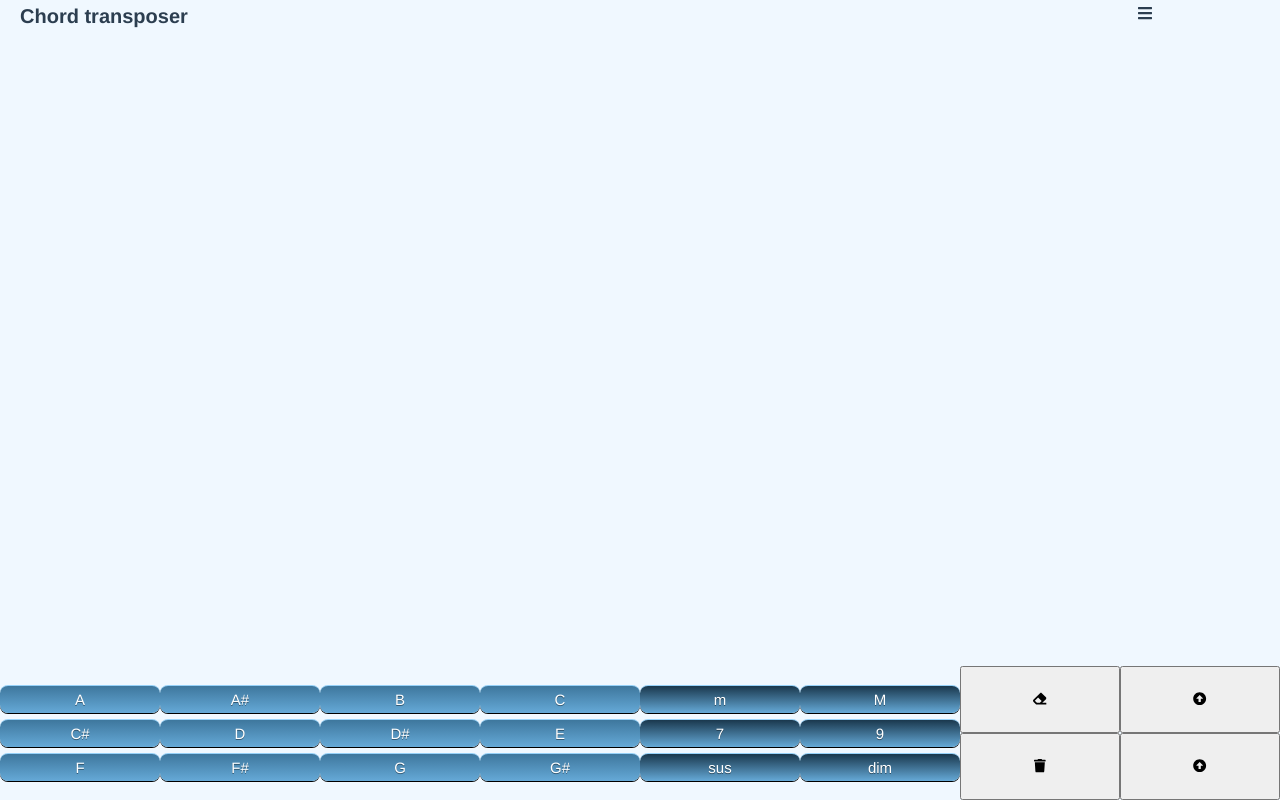
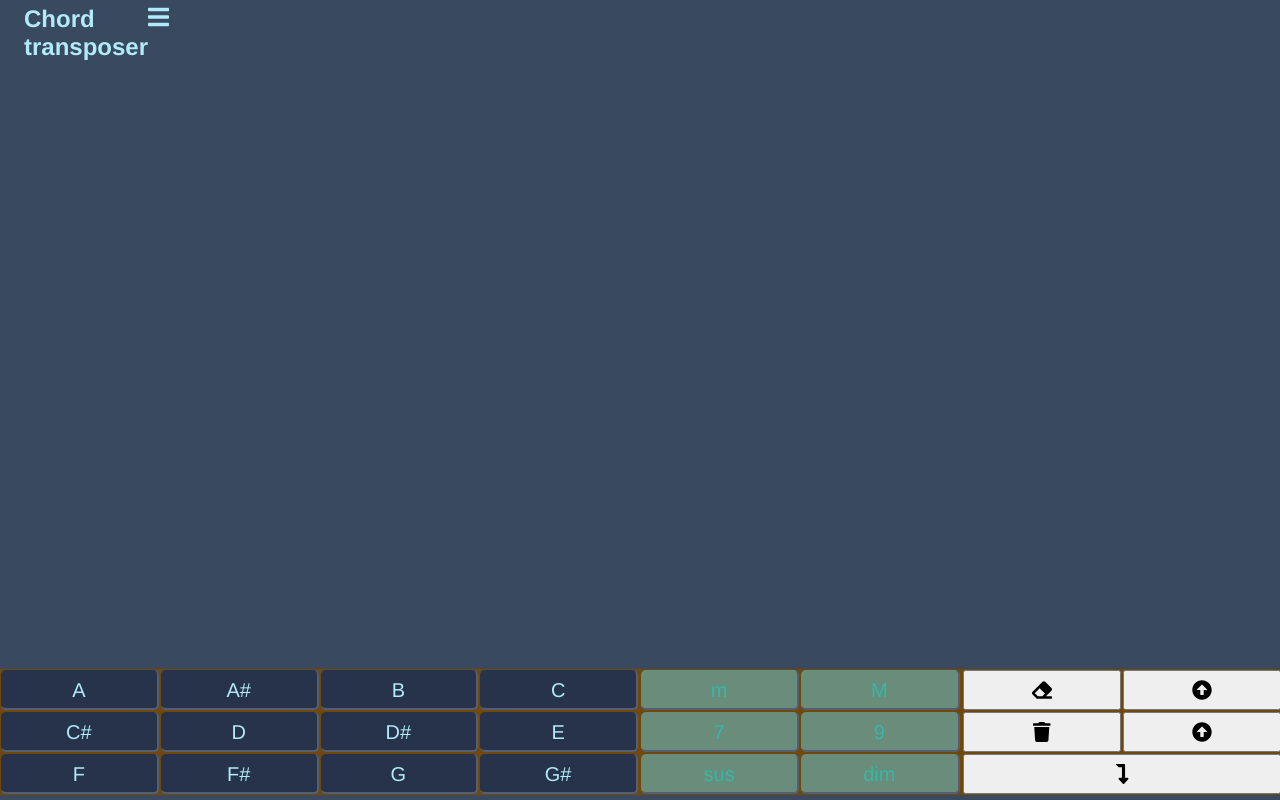
Before and after one commit to SergioMRib/chordConvert_Vue, a Vue app: page /#/ in a window 1280 px wide. Built offline with nearby package versions, Linux system fonts and the light colour scheme.

Commit message:
Changes in styling
clickables are at the bottom
Colors were changed
Used Grids to position chords, modifiers and buttons
Still to finish the new line implementation
(red background still)

```diff
--- a/src/App.vue
+++ b/src/App.vue
@@ -4,7 +4,6 @@
       <h1>Chord transposer</h1>
 
       <font-awesome-icon icon="bars" v-on:click="hideNav"/>
-
       <div id="nav" class="hidden" v-on:click="hideNav">
         <p><router-link to="/">Home</router-link></p>
         <p><router-link to="/about">About</router-link></p>
@@ -32,19 +31,22 @@ export default {
   -webkit-font-smoothing: antialiased;
   -moz-osx-font-smoothing: grayscale;
   text-align: center;
-  color: #2c3e50;
+  color: rgb(177, 234, 248);
   margin-top: 0px;
+  font-size: 20px;
 }
 
 header {
   display: grid;
-  grid-template-columns: 8fr 1fr;
+  grid-template-columns: 1fr 8fr 1fr;
+  justify-items: stretch;
+  align-items: stretch;
 }
 
 h1 {
   margin-top: 0px;
   margin-left: 1em;
-  font-size: 20px;
+  font-size: 1.2em;
   text-align: left;
   display: inline;
 }
@@ -61,10 +63,15 @@ h1 {
 .hidden {
   visibility: hidden;
 }
+.svg-inline--fa {
+    font-size: 1.2em;
+}
 
 body {
   margin: 5px 0px 0px 0px;
-  background-color: aliceblue;
+  background-color: rgb(57, 73, 96);
   /* background-image: url('/assets/images/guitarBackground.jpeg') blue; */
 }
+
+
 </style>
--- a/src/components/Chord.vue
+++ b/src/components/Chord.vue
@@ -22,44 +22,14 @@ export default {
 </script>
 
 <style scoped>
-li {
-    margin-top: 3px;
-    margin-bottom: 3px;
-    border-top: 1px solid #96d1f8;
-    background: #65a9d7;
-    background: -webkit-gradient(linear, left top, left bottom, from(#3e779d), to(#65a9d7));
-    background: -webkit-linear-gradient(top, #3e779d, #65a9d7);
-    background: -moz-linear-gradient(top, #3e779d, #65a9d7);
-    background: -ms-linear-gradient(top, #3e779d, #65a9d7);
-    background: -o-linear-gradient(top, #3e779d, #65a9d7);
-    padding: 5px 10px;
-    -webkit-border-radius: 8px;
-    -moz-border-radius: 8px;
-    border-radius: 8px;
-    -webkit-box-shadow: rgba(0,0,0,1) 0 1px 0;
-    -moz-box-shadow: rgba(0,0,0,1) 0 1px 0;
-    box-shadow: rgba(0,0,0,1) 0 1px 0;
-    text-shadow: rgba(0,0,0,.4) 0 1px 0;
-    color: white;
-    font-size: 15px;
-    font-family: Helvetica, Arial, Sans-Serif;
-    text-decoration: none;
-    vertical-align: middle;
-}
+
 li:hover {
-   border-top-color: #28597a;
-   background: #28597a;
-   color: #ccc;
    cursor: pointer;
 }
 
-li:active {
-   border-top-color: #1b435e;
-   background: #1b435e;
-}
-
 li.selected {
-    color: red;
+    border: 1px dotted white;
+    border-radius: 2px;
 }
 
 </style>
--- a/src/components/Modifier.vue
+++ b/src/components/Modifier.vue
@@ -21,44 +21,8 @@ export default {
 </script>
 
 <style scoped>
-li {
-    margin-top: 3px;
-    margin-bottom: 3px;
-    border-top: 1px solid #96d1f8;
-    background: #1a384d;
-    background: -webkit-gradient(linear, left top, left bottom, from(#1a384d), to(#65a9d7));
-    background: -webkit-linear-gradient(top, #1a384d, #65a9d7);
-    background: -moz-linear-gradient(top, #1a384d, #65a9d7);
-    background: -ms-linear-gradient(top, #1a384d, #65a9d7);
-    background: -o-linear-gradient(top, #1a384d, #65a9d7);
-    padding: 5px 10px;
-    -webkit-border-radius: 8px;
-    -moz-border-radius: 8px;
-    border-radius: 8px;
-    -webkit-box-shadow: rgba(0,0,0,1) 0 1px 0;
-    -moz-box-shadow: rgba(0,0,0,1) 0 1px 0;
-    box-shadow: rgba(0,0,0,1) 0 1px 0;
-    text-shadow: rgba(0,0,0,.4) 0 1px 0;
-    color: white;
-    font-size: 15px;
-    font-family: Helvetica, Arial, Sans-Serif;
-    text-decoration: none;
-    vertical-align: middle;
-}
+
 li:hover {
-   border-top-color: #28597a;
-   background: #28597a;
-   color: #ccc;
    cursor: pointer;
 }
-
-li:active {
-   border-top-color: #1b435e;
-   background: #1b435e;
-}
-
-li.selected {
-    color: red;
-}
-
 </style>
--- a/src/main.js
+++ b/src/main.js
@@ -2,10 +2,10 @@ import Vue from 'vue'
 import App from './App.vue'
 import router from './router'
 import { library } from '@fortawesome/fontawesome-svg-core'
-import { faArrowAltCircleDown, faArrowAltCircleUp, faEraser, faTrash, faBars } from '@fortawesome/free-solid-svg-icons'
+import { faArrowAltCircleDown, faArrowAltCircleUp, faEraser, faTrash, faBars, faLevelDownAlt } from '@fortawesome/free-solid-svg-icons'
 import { FontAwesomeIcon } from '@fortawesome/vue-fontawesome'
 
-library.add(faArrowAltCircleDown, faArrowAltCircleUp, faEraser, faTrash, faBars);
+library.add(faArrowAltCircleDown, faArrowAltCircleUp, faEraser, faTrash, faBars, faLevelDownAlt);
 
 Vue.component('font-awesome-icon', FontAwesomeIcon)
 
--- a/src/views/Home.vue
+++ b/src/views/Home.vue
@@ -9,7 +9,8 @@
           v-bind:item="item"
           v-on:selected="selectChord"
           v-on:click="selectChord"
-          v-bind:class="{selected: item.selected}">
+          v-bind:class="{selected: item.selected, fullLine: item.fullLine}"
+          class="song-list-chord">
         </Chord>
       </ul>
 
@@ -19,7 +20,8 @@
             v-bind:key="item.pos"
             v-for="item in chords"
             v-bind:item="item"
-            v-on:selected="addChord">
+            v-on:selected="addChord"
+            class="chord-selectable">
           </Chord>
         </ul>
 
@@ -28,7 +30,8 @@
               v-bind:key="item.pos"
               v-for="item in modifiers"
               v-bind:item="item"
-              v-on:selected="addModifier">
+              v-on:selected="addModifier"
+              class="modifier-selectable">
           </Modifier>
         </ul>
         <div class="action-buttons">
@@ -47,6 +50,10 @@
           <button
             v-on:click="convert(-1)">
             <font-awesome-icon icon="arrow-alt-circle-up" />
+          </button>
+          <button id="add-line-button"
+            v-on:click="addLine">
+            <font-awesome-icon icon="level-down-alt" />
           </button>
         </div>
       </div>
@@ -171,6 +178,15 @@ export default {
         mod: "",
         selected: true
       };
+
+      if (typeof(data.fullLine) !== 'undefined') {
+        /* statement to aid in adding an empty line
+         * Don't like this because it mixis stuff
+         * TO CHANGE
+         */
+        newChord.fullLine = data.fullLine;
+      };
+
       this.songChords.push(newChord);
     },
     removeChord: function() {
@@ -184,10 +200,10 @@ export default {
     },
     selectChord: function(data) {
       console.log('selected this chord')
-      this.songChords.forEach(function (element) {
+      /* this.songChords.forEach(function (element) {
         element.selected = false;
-      })
-      data.selected = true
+      }) */
+      data.selected = !data.selected // toggles true and false
       console.log(this.activeChord)
     },
     addModifier: function(data) {
@@ -216,6 +232,15 @@ export default {
         element.name = this.chords[val].name;
         element.pos = val;
       });
+    },
+    addLine: function() {
+      /* Creates a new empty chord object that fills all cells of the grid
+       * in development
+       */
+      let emptyChord = {pos: "", name: "", fullLine: true};
+      this.addChord(emptyChord);
+
+      console.log("added line");
     }
   },
   computed: {
@@ -241,25 +266,81 @@ export default {
 </script>
 
 <style scoped>
+
   #container {
-
+    background-color: rgb(57, 73, 96);
   }
 
+  .song-list {
+    display: grid;
+    box-sizing: border-box;
+    padding: 5px;
+    grid-template-columns: repeat(8,1fr);
+    grid-gap: 7px;
+  }
+
+  .song-list-chord {
+
+    font-size: 1.3em;
+    color: #fd9800;
+    font-weight: bold;
+  }
+  .fullLine {
+    grid-column-end: -1;
+    background-color: red;
+  }
   #usables {
     position: fixed;
-    bottom: 0;
+    bottom: 5px;
     width: 100%;
+    padding: 1px;
     display: grid;
     grid-template-columns: 2fr 1fr 1fr;
+    grid-gap: 3px;
+    background-color: #70480c;
   }
 
+  .chord-selectable, .modifier-selectable {
+    font-size: 1em;
+    vertical-align: middle;
+    line-height: 2em;
+    border-right: 2px solid #555f72;
+    border-bottom: 2px solid #555f72;
+    border-radius: 5px;
+    background-color: #26334a;
+  }
+
+  .modifier-selectable {
+    color: rgb(54, 184, 166);
+    background-color: #698c7b;
+  }
+
+  .list-of-chords, .list-of-modifiers, .action-buttons {
+    display: grid;
+    grid-gap: 2px;
+    justify-items: stretch;
+    align-items: stretch;
+    margin: 0;
+  }
   .list-of-chords {
-    display: grid;
     grid-template-columns: 1fr 1fr 1fr 1fr;
+    grid-template-rows: repeat(3, 2em);
   }
-  .list-of-modifiers, .action-buttons{
-    display: grid;
+  .list-of-modifiers {
     grid-template-columns: 1fr 1fr;
+    grid-template-rows: repeat(3, 2em);
+  }
+
+  .action-buttons{
+    grid-template-columns: 1fr 1fr;
+    grid-template-rows: repeat(3, 2em);
+    margin: 0;
+  }
+  .svg-inline--fa {
+    font-size: 1.5em;
+  }
+  #add-line-button {
+    grid-column: span 2;
   }
 
   ul {
```
